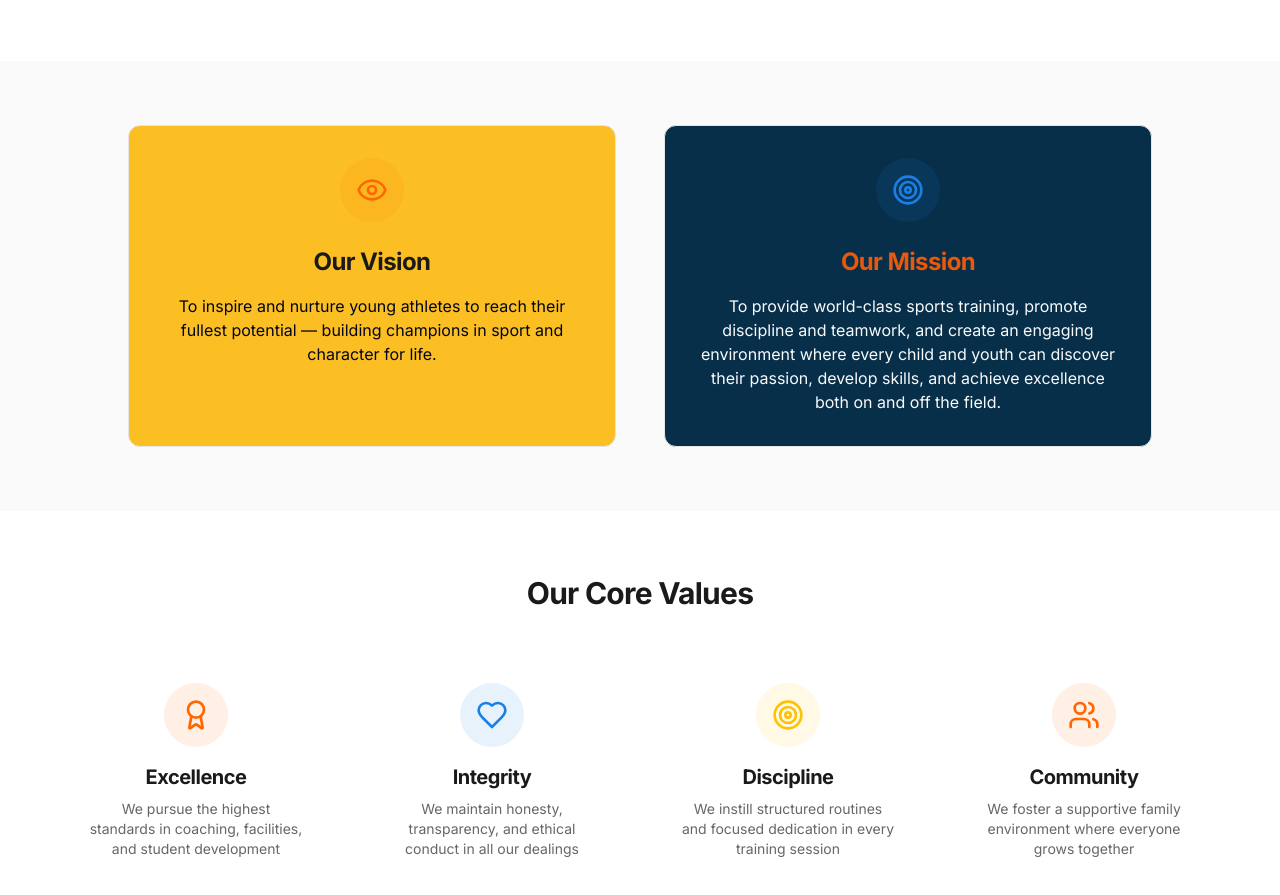
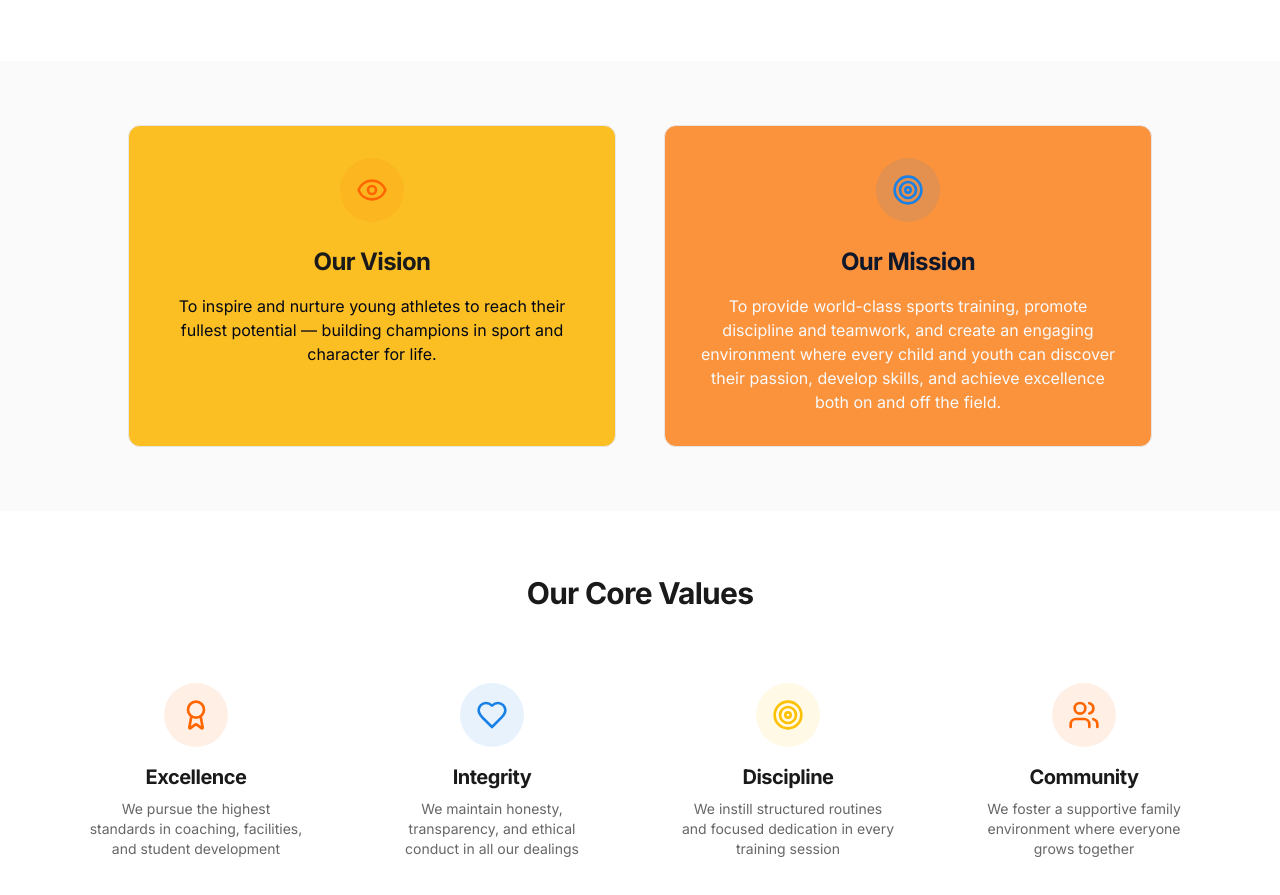
Before and after one commit to soumodip-m/rising-star-skate-hub, a React (Vite) app: page /about in a window 1280 px wide. Shown: the part 940-1835 px from the top of the page. Built offline with nearby package versions, Linux system fonts and the light colour scheme; the HTML template or start-up script is replaced by a standard one.

Commit message:
Visual edit in Lovable

```diff
--- a/src/pages/About.tsx
+++ b/src/pages/About.tsx
@@ -60,11 +60,11 @@ export default function About() {
               <p className="text-slate-950">To inspire and nurture young athletes to reach their fullest potential — building champions in sport and character for life.</p>
             </div>
 
-            <div className="text-center p-8 rounded-lg border bg-sky-950">
+            <div className="text-center p-8 rounded-lg border bg-orange-400">
               <div className="h-16 w-16 rounded-full bg-secondary/10 flex items-center justify-center mx-auto mb-6">
                 <Target className="h-8 w-8 text-secondary" />
               </div>
-              <h3 className="text-2xl font-bold mb-4 text-orange-600">Our Mission</h3>
+              <h3 className="text-2xl font-bold mb-4 text-slate-900">Our Mission</h3>
               <p className="text-slate-50">To provide world-class sports training, promote discipline and teamwork, and create an engaging environment where every child and youth can discover their passion, develop skills, and achieve excellence both on and off the field.</p>
             </div>
           </div>
```
